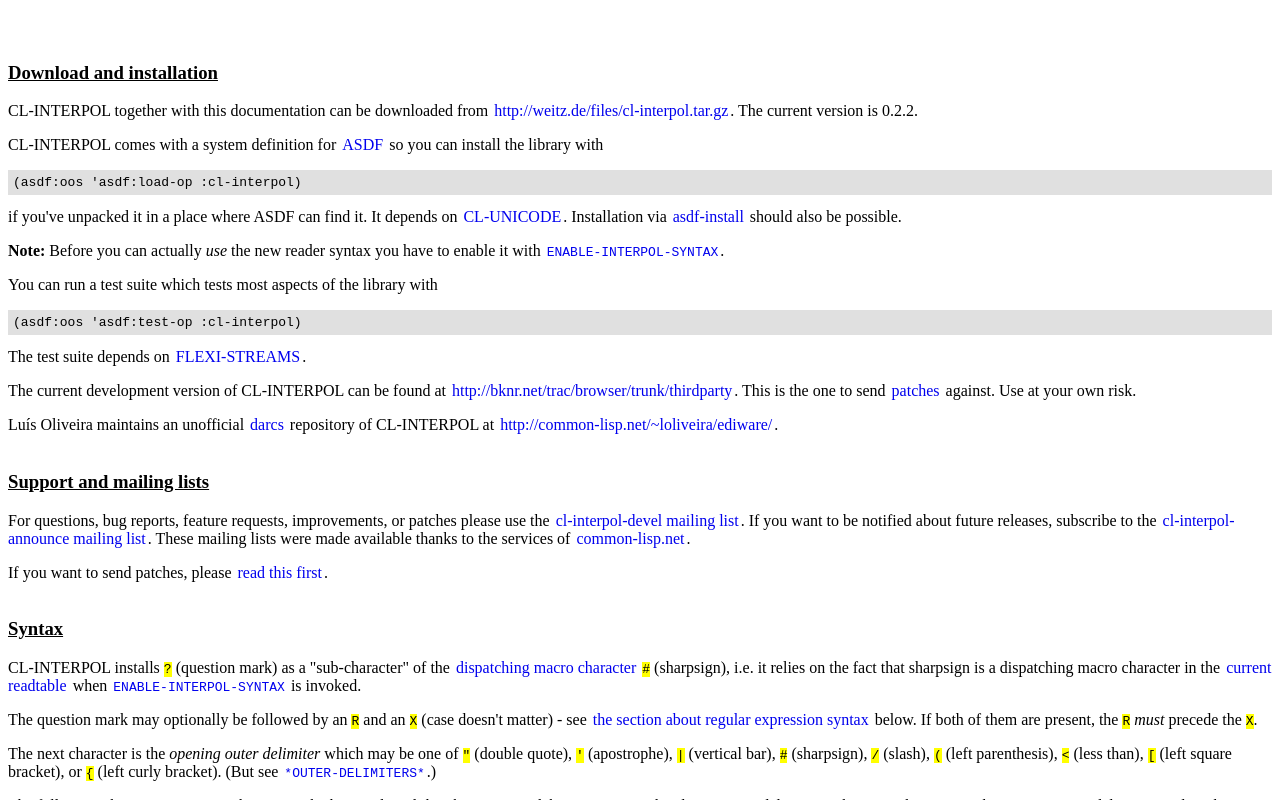
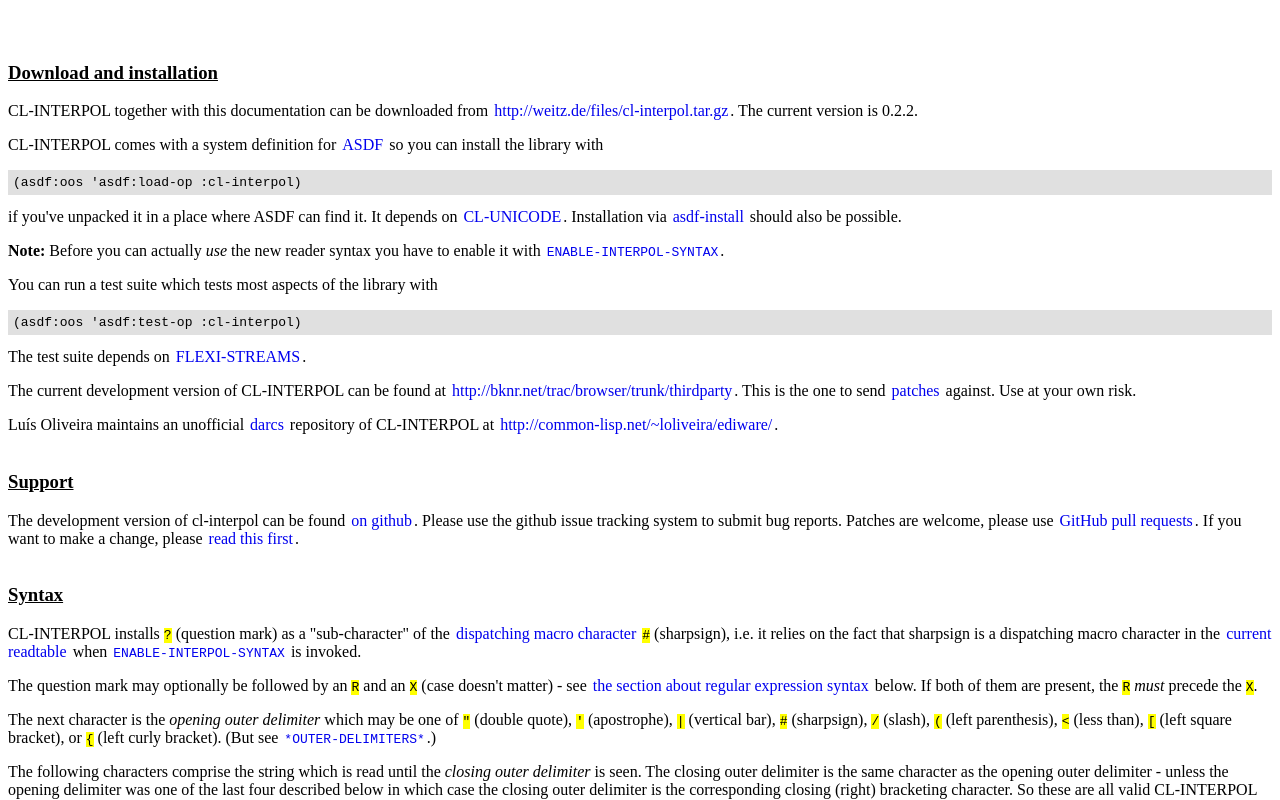
Before and after one commit to edicl/cl-interpol, a plain HTML site: page doc/index.html in a window 1280 px wide. Shown: the part 865-1665 px from the top of the page. Drawn offline with Linux system fonts and the light colour scheme.

Commit message:
update support info

```diff
--- a/doc/index.html
+++ b/doc/index.html
@@ -59,7 +59,7 @@
 <br>&nbsp;<br><h3><a class=none name="contents">Contents</a></h3>
 <ol>
   <li><a href="#install">Download and installation</a>
-  <li><a href="#mail">Support and mailing lists</a>
+  <li><a href="#mail">Support</a>
   <li><a href="#syntax">Syntax</a>
   <ol>
     <li><a href="#backslash">Backslashes</a>
@@ -118,18 +118,13 @@
 at <a
 href="http://common-lisp.net/~loliveira/ediware/">http://common-lisp.net/~loliveira/ediware/</a>.
 
-<br>&nbsp;<br><h3><a name="mail" class=none>Support and mailing lists</a></h3>
+<br>&nbsp;<br><h3><a name="mail" class=none>Support</a></h3>
 
-For questions, bug reports, feature requests, improvements, or patches
-please use the <a
-href="http://common-lisp.net/mailman/listinfo/cl-interpol-devel">cl-interpol-devel
-mailing list</a>. If you want to be notified about future releases,
-subscribe to the <a
-href="http://common-lisp.net/mailman/listinfo/cl-interpol-announce">cl-interpol-announce
-mailing list</a>. These mailing lists were made available thanks to
-the services of <a href="http://common-lisp.net/">common-lisp.net</a>.
-<p>
-If you want to send patches, please <a href="http://weitz.de/patches.html">read this first</a>.
+The development version of cl-interpol can be found <a href="https://github.com/edicl/cl-interpol" target="_new">on
+github</a>.  Please use the github issue tracking system to
+submit bug reports.  Patches are welcome, please use <a href="https://github.com/edicl/cl-interpol/pulls">GitHub pull
+requests</a>.  If you want to make a change, please <a href="http://weitz.de/patches.html" target="_new">read this
+first</a>.
 
 <br>&nbsp;<br><h3><a name="syntax" class=none>Syntax</a></h3>
 
```
